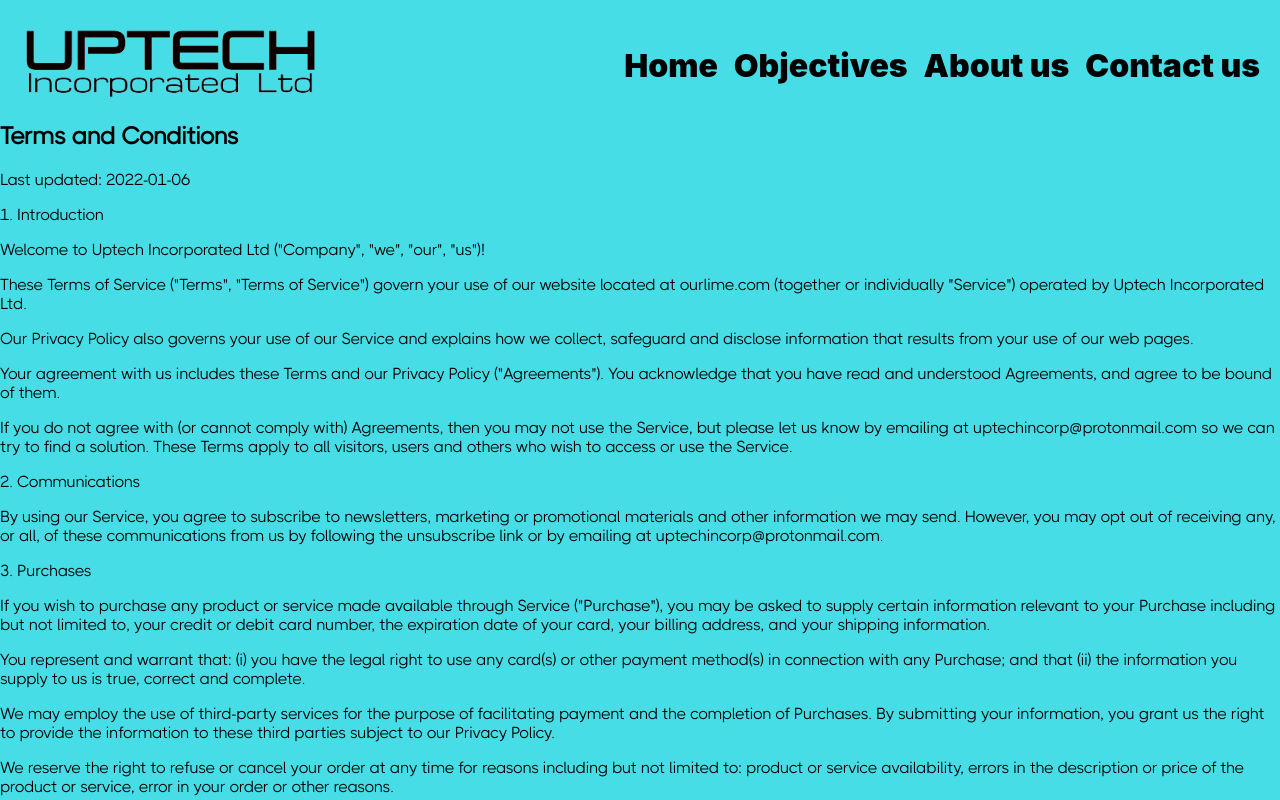
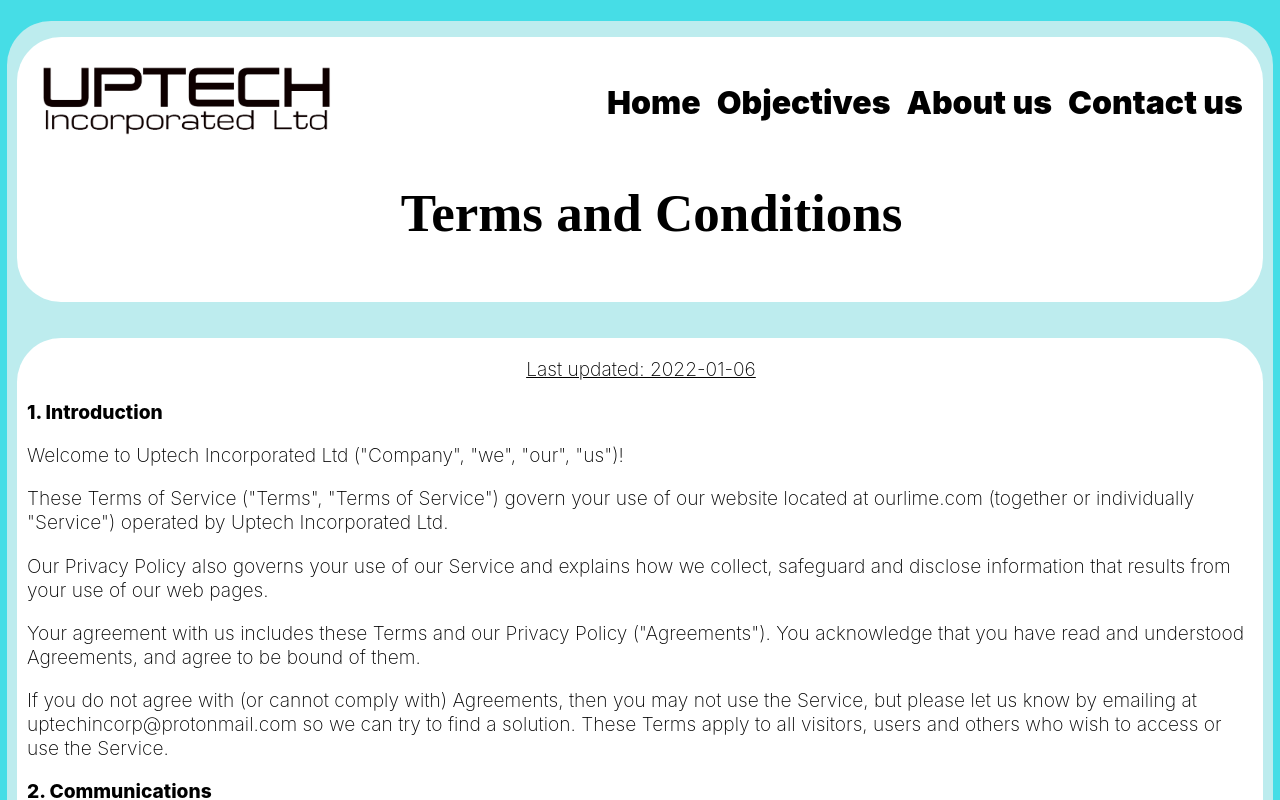
Before and after one commit to uptech2021/Uptech_Website, a Next.js app: page /terms in a window 1280 px wide. Shown: the top 800 px of the page. Built offline with nearby package versions, Linux system fonts and the light colour scheme.

Commit message:
terms css added

```diff
--- a/app/terms/page.tsx
+++ b/app/terms/page.tsx
@@ -1,6 +1,7 @@
 'use client'
 
 import '../../styles/terms/terms.css'
+
 
 import Navbar from '@/components/Navbar'
 import Footer from '@/components/Footer'
@@ -21,8 +22,12 @@ export default function Terms(){
                 </div>
                 <main className="terms-second-container">
                     <div className="terms-info-section">
-                        <p>Last updated: 2022-01-06</p>
-                        <p>1. Introduction</p>
+
+                        <div className="last-updated">
+                            <p>Last updated: 2022-01-06</p>
+                        </div>
+
+                        <h2>1. Introduction</h2>
                         <p>Welcome to Uptech Incorporated Ltd (&quot;Company&quot;, &quot;we&quot;, &quot;our&quot;, &quot;us&quot;)!</p>
 
                         <p>These Terms of Service (&quot;Terms&quot;, &quot;Terms of Service&quot;) govern your use of our website located at ourlime.com (together or individually &quot;Service&quot;) operated by Uptech Incorporated Ltd.</p>
@@ -34,11 +39,11 @@ export default function Terms(){
                         <p>If you do not agree with (or cannot comply with) Agreements, then you may not use the Service, but please let us know by emailing at uptechincorp@protonmail.com so we can try to find a solution. These Terms apply to all visitors, users and others who wish to access or use the Service.
                         </p>
 
-                        <p>2. Communications</p>
+                        <h2>2. Communications</h2>
 
                         <p>By using our Service, you agree to subscribe to newsletters, marketing or promotional materials and other information we may send. However, you may opt out of receiving any, or all, of these communications from us by following the unsubscribe link or by emailing at uptechincorp@protonmail.com.</p>
 
-                        <p>3. Purchases</p>
+                        <h2>3. Purchases</h2>
 
                         <p>If you wish to purchase any product or service made available through Service (&quot;Purchase&quot;), you may be asked to supply certain information relevant to your Purchase including but not limited to, your credit or debit card number, the expiration date of your card, your billing address, and your shipping information.</p>
 
@@ -50,11 +55,11 @@ export default function Terms(){
 
                         <p>We reserve the right to refuse or cancel your order if fraud or an unauthorized or illegal transaction is suspected.</p>
 
-                        <p>4. Contests, Sweepstakes and Promotions</p>
+                        <h2>4. Contests, Sweepstakes and Promotions</h2>
 
                         <p>Any contests, sweepstakes or other promotions (collectively, &quot;Promotions&quot;) made available through Service may be governed by rules that are separate from these Terms of Service. If you participate in any Promotions, please review the applicable rules as well as our Privacy Policy. If the rules for a Promotion conflict with these Terms of Service, Promotion rules will apply.</p>
 
-                        <p>5. Subscriptions</p>
+                        <h2>5. Subscriptions</h2>
 
                         <p>Some parts of Service are billed on a subscription basis (&quot;Subscription(s)&quot;). You will be billed in advance on a recurring and periodic basis (&quot;Billing Cycle&quot;). Billing cycles will be set depending on the type of subscription plan you select when purchasing a Subscription.</p>
 
@@ -64,7 +69,7 @@ export default function Terms(){
 
                         <p>Should automatic billing fail to occur for any reason, Uptech Incorporated Ltd reserves the right to terminate your access to the Service with immediate effect.</p>
 
-                        <p>6. Free Trial</p>
+                        <h2>6. Free Trial</h2>
 
                         <p>Uptech Incorporated Ltd may, at its sole discretion, offer a Subscription with a free trial for a limited period of time (&quot;Free Trial&quot;).</p>
 
@@ -74,7 +79,7 @@ export default function Terms(){
 
                         <p>At any time and without notice, Uptech Incorporated Ltd reserves the right to (i) modify Terms of Service of Free Trial offer, or (ii) cancel such Free Trial offer.</p>
 
-                        <p>7. Fee Changes</p>
+                        <h2>7. Fee Changes</h2>
 
                         <p>Uptech Incorporated Ltd, in its sole discretion and at any time, may modify Subscription fees for the Subscriptions. Any Subscription fee change will become effective at the end of the then-current Billing Cycle.</p>
 
@@ -82,15 +87,15 @@ export default function Terms(){
 
                         <p>Your continued use of Service after Subscription fee change comes into effect constitutes your agreement to pay the modified Subscription fee amount.</p>
 
-                        <p>8. Refunds</p>
+                        <h2>8. Refunds</h2>
 
                         <p>We issue refunds for Contracts within 7 days of the original purchase of the Contract.</p>
 
-                        <p>9. Content</p>
+                        <h2>9. Content</h2>
 
                         <p>Content found on or through this Service are the property of Uptech Incorporated Ltd or used with permission. You may not distribute, modify, transmit, reuse, download, repost, copy, or use said Content, whether in whole or in part, for commercial purposes or for personal gain, without express advance written permission from us.</p>
 
-                        <p>10. Prohibited Uses</p>
+                        <h2>10. Prohibited Uses</h2>
 
                         <p>You may use Service only for lawful purposes and in accordance with Terms. You agree not to use Service:</p>
 
@@ -126,16 +131,16 @@ export default function Terms(){
 
                         <p>0.9. Otherwise attempt to interfere with the proper working of Service.</p>
 
-                        <p>11. Analytics</p>
+                        <h2>11. Analytics</h2>
 
                         <p>We may use third-party Service Providers to monitor and analyze the use of our Service.</p>
 
 
-                        <p>12. Use by Minors</p>
+                        <h2>12. Use by Minors</h2>
 
                         <p>Service is intended only for access and use by individuals at least thirteen (13) years old. By accessing or using Service, you warrant and represent that you are at least thirteen (13) years of age and with the full authority, right, and capacity to enter into this agreement and abide by all of the terms and conditions of Terms. If you are not at least thirteen (13) years old, you are prohibited from both the access and usage of Service.</p>
 
-                        <p>13. Accounts</p>
+                        <h2>13. Accounts</h2>
 
                         <p>When you create an account with us, you guarantee that you are above the age of thirteen (13), and that the information you provide us is accurate, complete, and current at all times. Inaccurate, incomplete, or obsolete information may result in the immediate termination of your account on Service.</p>
 
@@ -144,17 +149,17 @@ export default function Terms(){
 
                         <p>We reserve the right to refuse service, terminate accounts, remove or edit content, or cancel orders in our sole discretion.</p>
 
-                        <p>14. Intellectual Property</p>
+                        <h2>14. Intellectual Property</h2>
 
                         <p>Service and its original content (excluding Content provided by users), features and functionality are and will remain the exclusive property of Uptech Incorporated Ltd and its licensors. Service is protected by copyright, trademark, and other laws of and foreign countries. Our trademarks may not be used in connection with any product or service without the prior written consent of Uptech Incorporated Ltd.</p>
 
-                        <p>15. Copyright Policy</p>
+                        <h2>15. Copyright Policy</h2>
 
                         <p>We respect the intellectual property rights of others. It is our policy to respond to any claim that Content posted on Service infringes on the copyright or other intellectual property rights (&quot;Infringement&quot;) of any person or entity.</p>
 
                         <p>If you are a copyright owner, or authorized on behalf of one, and you believe that the copyright work has been copied in a way that constitutes copyright infringement, please submit your claim via email to uptechincorp@protonmail.com, with the subject line, “Copyright Infringement” and include in your claim a detailed description of the alleged Infringement as detailed below, under “DMCA Notice and Procedure for Copyright Infringement Claims”. You may be held accountable for damages (including costs and attorneys&apos; fees) for misrepresentation or bad-faith claims on the infringement of any Content found on and/or through Service on your copyright.</p>
 
-                        <p>16. DMCA Notice and Procedure for Copyright Infringement Claims</p>
+                        <h2>16. DMCA Notice and Procedure for Copyright Infringement Claims</h2>
 
                         <p>You may submit a notification pursuant to the Digital Millennium Copyright Act (DMCA) by providing our Copyright Agent with the following information in writing (see 17 U.S.C 512(c)(3) for further detail):</p>
 
@@ -170,11 +175,11 @@ export default function Terms(){
 
                         <p>0.6. a statement by you, made under penalty of perjury, that the above information in your notice is accurate and that you are the copyright owner or authorized to act on the copyright owner&apos;s behalf. You can contact our Copyright Agent via email at uptechincorp@protonmail.com.</p>
 
-                        <p>17. Error Reporting and Feedback</p>
+                        <h2>17. Error Reporting and Feedback</h2>
 
                         <p>You may provide us either directly at uptechincorp@protonmail.com or via third party sites and tools with information and feedback concerning errors, suggestions for improvements, ideas, problems, complaints, and other matters related to our Service (“Feedback”). You acknowledge and agree that: (i) you shall not retain, acquire or assert any intellectual property right or other right, title or interest in or to the Feedback; (ii) Company may have development ideas similar to the Feedback; (iii) Feedback does not contain confidential information or proprietary information from you or any third party; and (iv) Company is not under any obligation of confidentiality with respect to the Feedback. In the event the transfer of the ownership to the Feedback is not possible due to applicable mandatory laws, you grant Company and its affiliates an exclusive, transferable, irrevocable, free-of-charge, sub-licensable, unlimited and perpetual right to use (including copy, modify, create derivative works, publish, distribute and commercialize) Feedback in any manner and for any purpose.</p>
 
-                        <p>18. Links to Other Websites</p>
+                        <h2>18. Links to Other Websites</h2>
 
                         <p>Our Service may contain links to third party web sites or services that are not owned or controlled by Uptech Incorporated Ltd. Uptech Incorporated Ltd has no control over, and assumes no responsibility for the content, privacy policies, or practices of any third-party web sites or services. We do not warrant the offerings of any of these entities/individuals or their websites.</p>
 
@@ -182,7 +187,7 @@ export default function Terms(){
 
                         <p>WE STRONGLY ADVISE YOU TO READ THE TERMS OF SERVICE AND PRIVACY POLICIES OF ANY THIRD-PARTY WEB SITES OR SERVICES THAT YOU VISIT.</p>
 
-                        <p>19. Disclaimer of Warranty</p>
+                        <h2>19. Disclaimer of Warranty</h2>
 
                         <p>THESE SERVICES ARE PROVIDED BY COMPANY ON AN &quot;AS IS&quot; AND &quot;AS AVAILABLE&quot; BASIS. COMPANY MAKES NO REPRESENTATIONS OR WARRANTIES OF ANY KIND, EXPRESS OR IMPLIED, AS TO THE OPERATION OF THEIR SERVICES, OR THE INFORMATION, CONTENT OR MATERIALS INCLUDED THEREIN. YOU EXPRESSLY AGREE THAT YOUR USE OF THESE SERVICES, THEIR CONTENT, AND ANY SERVICES OR ITEMS OBTAINED FROM US IS AT YOUR SOLE RISK.</p>
 
@@ -192,11 +197,11 @@ export default function Terms(){
 
                         <p>THE FOREGOING DOES NOT AFFECT ANY WARRANTIES WHICH CANNOT BE EXCLUDED OR LIMITED UNDER APPLICABLE LAW.</p>
 
-                        <p>20. Limitation of Liability</p>
+                        <h2>20. Limitation of Liability</h2>
 
                         <p>EXCEPT AS PROHIBITED BY LAW, YOU WILL HOLD US AND OUR OFFICERS, DIRECTORS, EMPLOYEES, AND AGENTS HARMLESS FOR ANY INDIRECT, PUNITIVE, SPECIAL, INCIDENTAL, OR CONSEQUENTIAL DAMAGE, HOWEVER IT ARISES (INCLUDING ATTORNEYS&apos; FEES AND ALL RELATED COSTS AND EXPENSES OF LITIGATION AND ARBITRATION, OR AT TRIAL OR ON APPEAL, IF ANY, WHETHER OR NOT LITIGATION OR ARBITRATION IS INSTITUTED), WHETHER IN AN ACTION OF CONTRACT, NEGLIGENCE, OR OTHER TORTIOUS ACTION, OR ARISING OUT OF OR IN CONNECTION WITH THIS AGREEMENT, INCLUDING WITHOUT LIMITATION ANY CLAIM FOR PERSONAL INJURY OR PROPERTY DAMAGE, ARISING FROM THIS AGREEMENT AND ANY VIOLATION BY YOU OF ANY FEDERAL, STATE, OR LOCAL LAWS, STATUTES, RULES, OR REGULATIONS, EVEN IF COMPANY HAS BEEN PREVIOUSLY ADVISED OF THE POSSIBILITY OF SUCH DAMAGE. EXCEPT AS PROHIBITED BY LAW, IF THERE IS LIABILITY FOUND ON THE PART OF COMPANY, IT WILL BE LIMITED TO THE AMOUNT PAID FOR THE PRODUCTS AND/OR SERVICES, AND UNDER NO CIRCUMSTANCES WILL THERE BE CONSEQUENTIAL OR PUNITIVE DAMAGES. SOME STATES DO NOT ALLOW THE EXCLUSION OR LIMITATION OF PUNITIVE, INCIDENTAL OR CONSEQUENTIAL DAMAGES, SO THE PRIOR LIMITATION OR EXCLUSION MAY NOT APPLY TO YOU.</p>
 
-                        <p>21. Termination</p>
+                        <h2>21. Termination</h2>
 
                         <p>We may terminate or suspend your account and bar access to Service immediately, without prior notice or liability, under our sole discretion, for any reason whatsoever and without limitation, including but not limited to a breach of Terms.</p>
 
@@ -204,40 +209,39 @@ export default function Terms(){
 
                         <p>All provisions of Terms which by their nature should survive termination shall survive termination, including, without limitation, ownership provisions, warranty disclaimers, indemnity and limitations of liability.</p>
 
-                        <p>22. Governing Law</p>
+                        <h2>22. Governing Law</h2>
 
                         <p>These Terms shall be governed and construed in accordance with the laws of Trinidad and Tobago, which governing law applies to agreement without regard to its conflict of law provisions.</p>
 
                         <p>Our failure to enforce any right or provision of these Terms will not be considered a waiver of those rights. If any provision of these Terms is held to be invalid or unenforceable by a court, the remaining provisions of these Terms will remain in effect. These Terms constitute the entire agreement between us regarding our Service and supersede and replace any prior agreements we might have had between us regarding Service.</p>
 
-                        <p>23. Changes to Service</p>
+                        <h2>23. Changes to Service</h2>
 
                         <p>We reserve the right to withdraw or amend our Service, and any service or material we provide via Service, in our sole discretion without notice. We will not be liable if for any reason all or any part of Service is unavailable at any time or for any period. From time to time, we may restrict access to some parts of Service, or the entire Service, to users, including registered users.</p>
 
-                        <p>24. Amendments to Terms</p>
+                        <h2>24. Amendments to Terms</h2>
 
                         <p>We may amend Terms at any time by posting the amended terms on this site. It is your responsibility to review these Terms periodically. Your continued use of the Platform following the posting of revised Terms means that you accept and agree to the changes. You are expected to check this page frequently so you are aware of any changes, as they are binding on you.</p>
 
                         <p>By continuing to access or use our Service after any revisions become effective, you agree to be bound by the revised terms. If you do not agree to the new terms, you are no longer authorized to use Service.</p>
 
-                        <p>25. Waiver and Severability</p>
+                        <h2>25. Waiver and Severability</h2>
 
                         <p>No waiver by Company of any term or condition set forth in Terms shall be deemed a further or continuing waiver of such term or condition or a waiver of any other term or condition, and any failure of Company to assert a right or provision under Terms shall not constitute a waiver of such right or provision.</p>
 
                         <p>If any provision of Terms is held by a court or other tribunal of competent jurisdiction to be invalid, illegal or unenforceable for any reason, such provision shall be eliminated or limited to the minimum extent such that the remaining provisions of Terms will continue in full force and effect.</p>
 
-                        <p>26. Acknowledgement </p>
+                        <h2>26. Acknowledgement </h2>
 
                         <p>BY USING SERVICE OR OTHER SERVICES PROVIDED BY US, YOU ACKNOWLEDGE THAT YOU HAVE READ THESE TERMS OF SERVICE AND AGREE TO BE BOUND BY THEM.</p>
 
-                        <p>27. Contact Us</p>
+                        <h2>27. Contact Us</h2>
 
                         <p>Please send your feedback, comments, requests for technical support by email: uptechincorp@protonmail.com.</p>
                     </div>
                 </main>
             </div>
-
-
+            <Footer/>
         </div>
     )
 }
--- a/styles/terms/terms.css
+++ b/styles/terms/terms.css
@@ -1 +1,111 @@
-/*# sourceMappingURL=terms.css.map */
+@font-face {
+  font-family: "THICCBOI-ExtraBold";
+  src: url("../../utils/fonts/thiccboi/THICCCBOI-ExtraBold.ttf") format("truetype");
+}
+@font-face {
+  font-family: "THICCBOI-SemiBold";
+  src: url("../../utils/fonts/thiccboi/THICCCBOI-SemiBold.ttf") format("truetype");
+}
+.terms-main-container {
+  font-family: "THICCCBOI";
+  position: relative;
+}
+.terms-main-container .outer-layer {
+  padding: 0.99rem 0.63rem;
+  margin: 1.31rem 0.44rem 0 0.44rem;
+  min-width: 19.125rem;
+  border-radius: 2.75rem;
+  background: rgba(239, 243, 243, 0.7);
+  position: relative;
+  box-sizing: border-box;
+  overflow-x: wrap;
+}
+.terms-main-container .outer-layer .terms-first-container {
+  min-width: 17.875rem;
+  height: 16.56038rem;
+  display: flex;
+  flex-direction: column;
+  border-radius: 2.75rem;
+  background: #FFF;
+  position: relative;
+  overflow: visible;
+}
+.terms-main-container .outer-layer .terms-first-container .terms-header {
+  display: flex;
+  position: relative;
+  font-style: normal;
+  font-weight: 800;
+  line-height: normal;
+  align-items: center;
+  justify-content: center;
+  margin: 0 0.19rem 0 0.75rem;
+}
+.terms-main-container .outer-layer .terms-first-container .terms-header h1 {
+  font-family: "THICCCBOI";
+  font-size: 3.3125rem;
+}
+@media (min-width: 375px) {
+  .terms-main-container .outer-layer .terms-first-container .terms-header {
+    margin: 0 4.12rem 0 4.25rem;
+  }
+}
+@media (min-width: 480px) {
+  .terms-main-container .outer-layer .terms-first-container {
+    min-width: 27.1875rem;
+  }
+  .terms-main-container .outer-layer .terms-first-container .terms-header {
+    margin: 0 4.12rem 0 5.56rem;
+  }
+}
+.terms-main-container .outer-layer .terms-second-container {
+  margin-top: 2.25rem;
+}
+.terms-main-container .outer-layer .terms-second-container .terms-info-section {
+  min-width: 17.9375rem;
+  flex-shrink: 0;
+  min-height: auto;
+  border-radius: 2.75rem;
+  background: #FFF;
+  position: relative;
+  overflow: hidden;
+}
+.terms-main-container .outer-layer .terms-second-container .terms-info-section .last-updated {
+  color: #000;
+  text-align: center;
+  font-family: THICCCBOI;
+  font-size: 1.2rem;
+  font-style: normal;
+  font-weight: 800;
+  line-height: normal;
+  text-decoration-line: underline;
+}
+.terms-main-container .outer-layer .terms-second-container .terms-info-section h2 {
+  font-family: Inter;
+  font-size: 1.2rem;
+  font-style: normal;
+  font-weight: 800;
+  line-height: normal;
+  color: black;
+  margin-right: 0.5rem;
+  margin-left: 0.62rem;
+}
+.terms-main-container .outer-layer .terms-second-container .terms-info-section p {
+  color: #000;
+  font-family: Inter;
+  font-size: 1.2rem;
+  font-style: normal;
+  font-weight: 200;
+  line-height: normal;
+  margin-right: 0.5rem;
+  margin-left: 0.62rem;
+}
+@media (min-width: 2560px) {
+  .terms-main-container .outer-layer .terms-second-container .terms-info-section h2 {
+    margin-right: 35.73rem;
+    margin-left: 32.58rem;
+  }
+  .terms-main-container .outer-layer .terms-second-container .terms-info-section p {
+    margin-right: 35.73rem;
+    margin-left: 32.58rem;
+  }
+}/*# sourceMappingURL=terms.css.map */
--- a/styles/terms/terms.scss
+++ b/styles/terms/terms.scss
@@ -0,0 +1,134 @@
+// code starts at 320px
+@font-face {
+    font-family: 'THICCBOI-ExtraBold';
+    src: url('../../utils/fonts/thiccboi/THICCCBOI-ExtraBold.ttf') format('truetype');
+}
+@font-face {
+    font-family: 'THICCBOI-SemiBold';
+    src: url('../../utils/fonts/thiccboi/THICCCBOI-SemiBold.ttf') format('truetype');
+}
+
+
+.terms-main-container {
+    font-family: 'THICCCBOI';
+    position: relative;
+
+    .outer-layer{
+        padding: 0.99rem 0.63rem;
+        margin: 1.31rem 0.44rem 0 0.44rem;
+
+        min-width: 19.125rem;
+        // max-width: 101.9375rem;
+
+        border-radius: 2.75rem;
+        background: rgba(239, 243, 243, 0.7);
+        position: relative;
+        box-sizing: border-box;
+        overflow-x: wrap;
+
+        .terms-first-container{
+            min-width: 17.875rem;
+            // max-width: 99.125rem;
+            height:  16.56038rem;;
+            display: flex;
+            flex-direction: column;
+            border-radius: 2.75rem;
+            background: #FFF;
+            position: relative;
+            overflow: visible;
+
+            .terms-header{
+                display: flex;
+                position: relative;
+                font-style: normal;
+                font-weight: 800;
+                line-height: normal;
+                align-items: center;
+                justify-content: center;
+                margin: 0 0.19rem 0 0.75rem;
+
+                h1{
+                    font-family: 'THICCCBOI';
+                    font-size: 3.3125rem;
+                }
+
+
+                @media(min-width: 375px){
+                    margin: 0 4.12rem 0 4.25rem;
+                }
+            }
+            @media(min-width: 480px){
+                min-width: 27.1875rem;
+
+                .terms-header{
+                    margin: 0 4.12rem 0 5.56rem;
+                }
+            }
+
+
+        }
+        .terms-second-container{
+            margin-top: 2.25rem;
+            .terms-info-section{
+                min-width: 17.9375rem;
+                flex-shrink: 0;
+                min-height: auto;
+                border-radius: 2.75rem;
+                background: #FFF;
+                position: relative;
+                overflow: hidden;
+
+                .last-updated{
+                    color: #000;
+                    text-align: center;
+                    font-family: THICCCBOI;
+                    font-size: 1.2rem;
+                    font-style: normal;
+                    font-weight: 800;
+                    line-height: normal;
+                    text-decoration-line: underline;
+                }
+
+                h2{
+                    font-family: Inter;
+                    font-size: 1.2rem;
+                    font-style: normal;
+                    font-weight: 800;
+                    line-height: normal;
+                    color: black;
+                    margin-right: 0.5rem;
+                    margin-left: 0.62rem;
+                }
+
+                p{
+                    color: #000;
+                    font-family: Inter;
+                    font-size: 1.2rem;
+                    font-style: normal;
+                    font-weight: 200;
+                    line-height: normal;
+                    margin-right: 0.5rem;
+                    margin-left: 0.62rem;
+                }
+
+            }
+        }
+    }
+    @media(min-width: 2560px){
+        .outer-layer{
+            .terms-second-container{
+                .terms-info-section{
+                    h2{
+                        margin-right: 35.73rem;
+                        margin-left: 32.58rem;
+                    }
+
+                    p{
+                        margin-right: 35.73rem;
+                        margin-left: 32.58rem;
+                    }
+                }
+            }
+        }
+    }
+}
```
Also changed, not shown: 1 other file (tests, documents, lock files or other folders).
